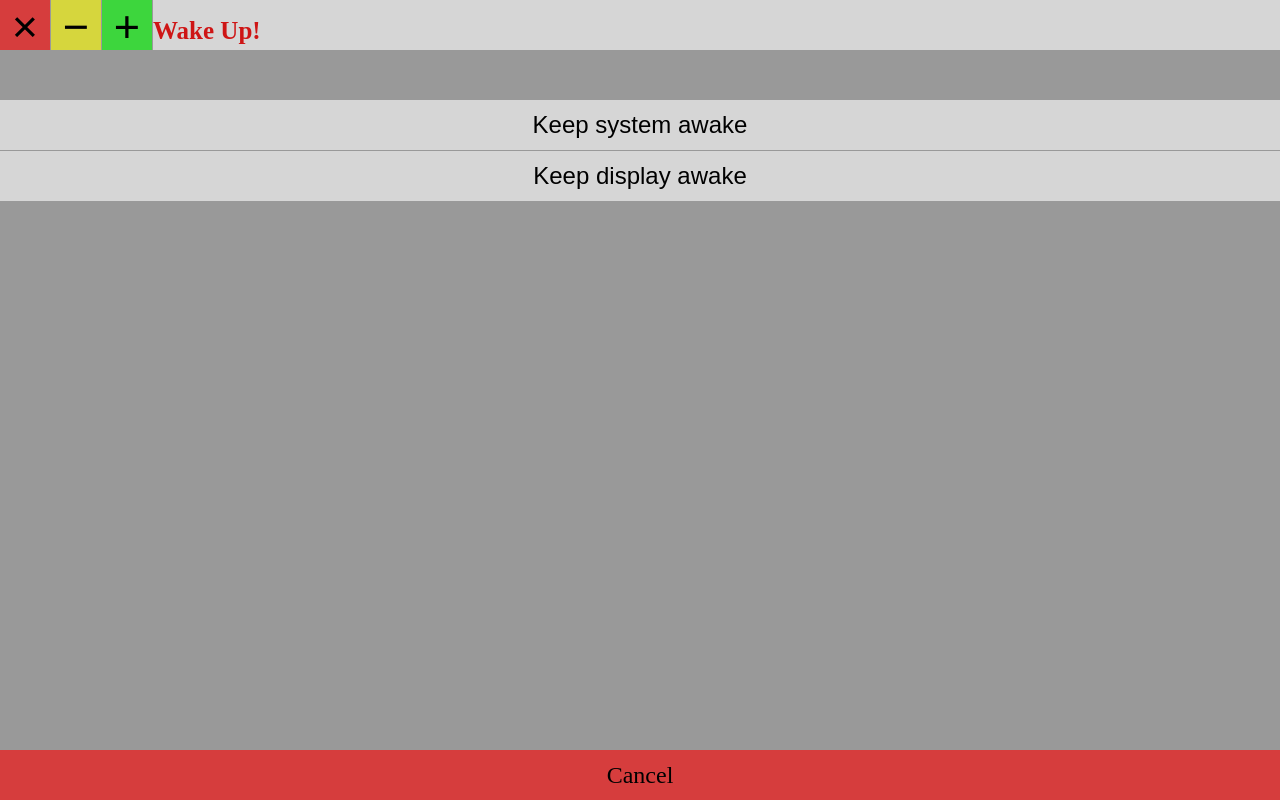
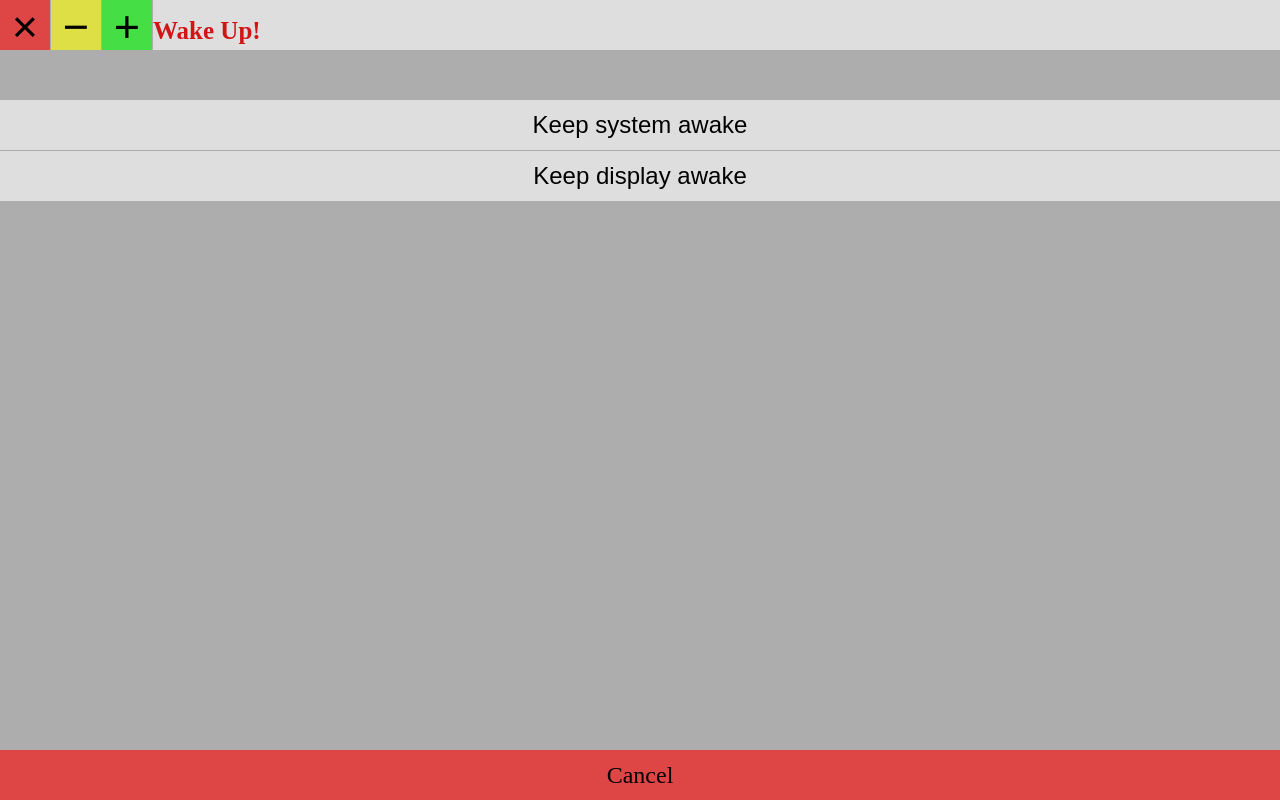
Before and after one commit to kennystrawnmusic/WakeUp, a browser extension: page index.html in a window 1280 px wide. Shown: the top 800 px of the page. Drawn offline with Linux system fonts and the light colour scheme.

Commit message:
Make fallback mode less obviously hard to use

```diff
--- a/main.css
+++ b/main.css
@@ -1,5 +1,5 @@
 html {
-  background-color: rgba(0, 0, 0, 0.4);
+  background-color: rgba(50, 50, 50, 0.4);
 }
 
 #titleStatement {
```
